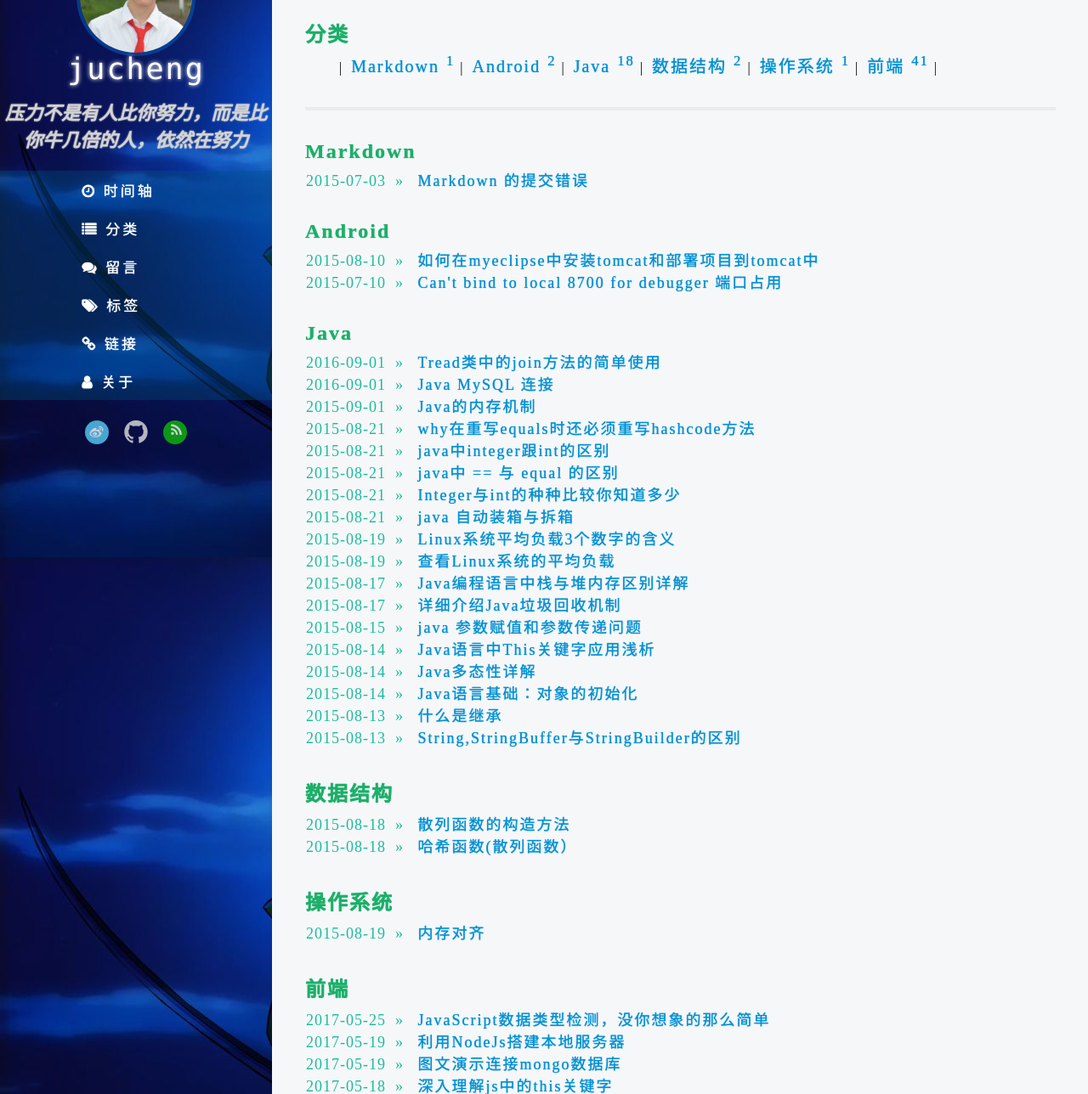
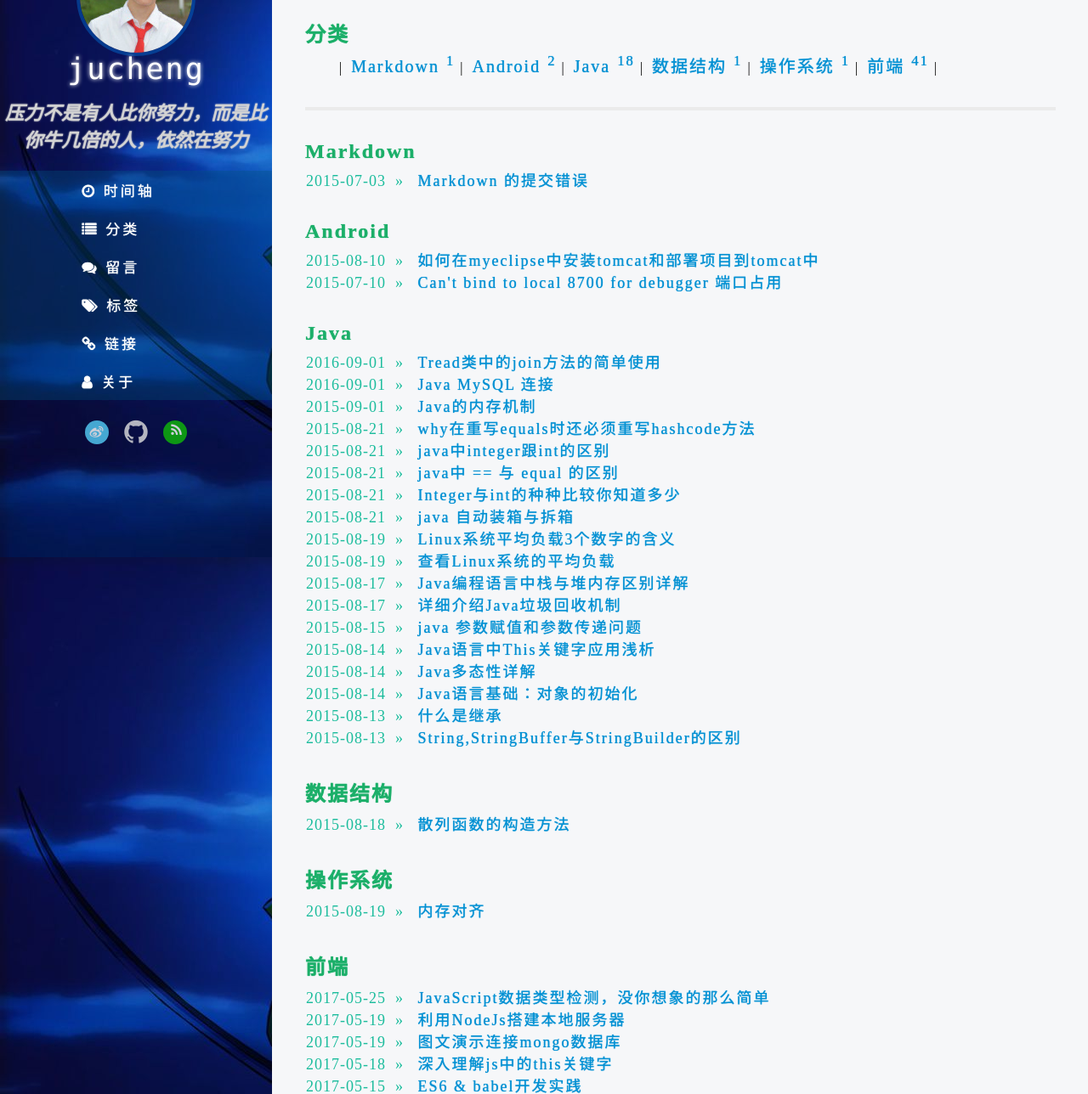
Before and after one commit to jucheng/jucheng.github.io, a Jekyll site: the page built from page/category.html, in a window 1280 px wide and 1400 px high, cut to the strip 112-1400 px from the top of the window. Shown: the whole strip at 85% size. Built offline with Jekyll 4.4.1, drawn with Linux system fonts in a browser that asks for light colours; nearby versions of some CDN libraries; some of the changed lines change nothing that is shown.

Commit message:
2015-8-17-datastructure-table
delete the artical

```diff
--- a/_posts/2015-8-17-datastructure-table.md
+++ b/_posts/2015-8-17-datastructure-table.md
@@ -1,122 +1,55 @@
 ---
 layout: post
-title: " 哈希函数(散列函数） "
+title: " 散列函数的构造方法 "
 date: 2015-8-18
 categories: 数据结构
 tags: [数据结构]
 ---
-哈希函数(散列函数)
+散列函数的构造方法
 
 <!-- more -->
 
-### 哈希表的概念及作用
 
+好的散列函数要求：
+（1）计算简单，至少散列函数的计算时间不应该超过其他查找技术与关键字比较的时间；
 
-哈希表中元素是由哈希函数确定的。将数据元素的关键字K作为自变量，通过一定的函数关系(称为哈希函数)，计算出的值，即为该元素的存储地址。表示为:
+（2）计算出的散列地址分布均匀，这样可以保证存储空间的有效利用，并减少为处理冲突而耗费的时间。
 
-Addr = H(key)
+### 1.直接定址法
 
-为此在建立一个哈希表之前需要解决两个主要问题:
+取关键字或关键字的某个线性函数值为散列地址。即H(key)=key或H(key) = a·key + b，其中a和b为常数（这种散列函数叫做自身函数）。
 
-**⑴构造一个合适的哈希函数**
+### 2.数字分析法
 
-均匀性 H(key)的值均匀分布在哈希表中;
+假设某公司的员工登记表以员工的手机号作为关键字。手机号一共11位。前3位是接入号，对应不同运营商的子品牌；中间4位表示归属地；最后4位是用户号。不同手机号前7位相同的可能性很大，所以可以选择后4位作为散列地址，或者对后4位反转（1234 -> 4321）、循环右移（1234 -> 4123）、循环左移等等之后作为散列地址。
 
-简单 以提高地址计算的速度
+数字分析法通常适合处理关键字位数比较大的情况，如果事先知道关键字的分布且关键字的若干位分布比较均匀，就可以考虑这个方法。
 
-**⑵冲突的处理**
+### 3.平方取中法
 
-冲突:在哈希表中，不同的关键字值对应到同一个存储位置的现象。即关键字K1≠K2，但H(K1)= H(K2)。均匀的哈希函数可以减少冲突，但不能避免冲突。发生冲突后，必须解决;也即必须寻找下一个可用地址。
+假设关键字是1234、平方之后是1522756、再抽取中间3位227，用作散列地址。平方取中法比较适合于不知道关键字的分布，而位数又不是很大的情况。
 
-### 解决冲突的方法:
+### 4.折叠法
 
-**⑴链接法(拉链法)**。将具有同一散列地址的记录存储在一条线性链表中。例，除留余数法中，设关键字为 (18,14,01,68,27,55,79)，除数为13。散列地址为 (5,1,1,3,1,3,1)，哈希散列表如图。
+将关键字从左到右分割成位数相等的几部分，最后一部分位数不够时可以短些，然后将这几部分叠加求和，并按散列表表长，取后几位作为散列地址。
 
-**⑵开放定址法**。如果h(k)已经被占用，按如下序列探查:(h(k)+p⑴)%TSize,(h(k)+p⑵)%TSize，…，(h(k)+p(i))%TSize，…
+比如关键字是9876543210，散列表表长是3位，将其分为四组，然后叠加求和：987 + 654 + 321 + 0 = 1962，取后3位962作为散列地址。
 
-其中，h(k)为哈希函数，TSize为哈希表长，p(i)为探查函数。在 h(k)+p(i-1))%TSize的基础上，若发现冲突，则使用增量 p(i) 进行新的探测，直至无冲突出现为止。其中，根据探查函数p(i)的不同，开放定址法又分为线性探查法(p(i) = i : 1,2,3，…)，二次探查法(p(i)=(-1)^(i-1)*((i+1)/2)^2，探查序列依次为:1, -1,4, -4, 9 …)，随机探查法(p(i): 随机数)，双散列函数法(双散列函数h(key) ，hp (key)若h(key)出现冲突，则再使用hp (key)求取散列地址。探查序列为:h(k),h(k)+ hp(k)，…，h(k)+ i*hp(k))。
+折叠法事先不需要知道关键字的分布，适合关键字位数较多的情况。
 
-**⑶桶定址法**。桶:一片足够大的存储空间。桶定址:为表中的每个地址关联一个桶。如果桶已经满了，可以使用开放定址法来处理。例如，插入A5,A2,A3,B5,A9,B2,B9,C2，采用线性探查法解决冲突。如图。
+### 5.除留余数法
 
-### 哈希表的构造方法
-**直接定址法**
+f(key) = key mod p (p≤m)，m为散列表长。这种方法不仅可以对关键字直接取模，也可在折叠、平方取中后再取模。根据经验，若散列表表长为m，通常p为小于或等于表长（最好接近m）的最小质数，可以更好的减小冲突。
 
-例如:有一个从1到100岁的人口数字统计表，其中，年龄作为关键字，哈希函数取关键字自身。
+此方法为最常用的构造散列函数方法。
 
-**数字分析法**
+### 6.随机数法
 
-有学生的生日数据如下:
+f(key) = random(key)，这里random是随机函数。当关键字的长度不等时，采用这个方法构造散列函数是比较合适的。
 
-年.月.日
-
-75.10.03
-
-75.11.23
-
-76.03.02
-
-76.07.12
-
-75.04.21
-
-76.02.15
-
-...
-
-经分析，第一位，第二位，第三位重复的可能性大，取这三位造成冲突的机会增加，所以尽量不取前三位，取后三位比较好。
-
-**平方取中法**
-
-取关键字平方后的中间几位为哈希地址。
-
-**折叠法**
-
-将关键字分割成位数相同的几部分(最后一部分的位数可以不同)，然后取这几部分的叠加和(舍去进位)作为哈希地址，这方法称为折叠法。
-
-例如:每一种西文图书都有一个国际标准图书编号，它是一个10位的十进制数字，若要以它作关键字建立一个哈希表，当馆藏书种类不到10,000时，可采用此法构造一个四位数的哈希函数。
-
-**除留余数法 **
-
-取关键字被某个不大于哈希表表长m的数p除后所得余数为哈希地址。
-
-H(key)=key MOD p (p<=m)
-
-**随机数法**
-
-选择一个随机函数，取关键字的随机函数值为它的哈希地址，即
-
-H(key)=random(key)，其中random为随机函数。通常用于关键字长度不等时采用此法。
-
-若已知哈希函数及冲突处理方法，哈希表的建立步骤如下:
-
-Step1. 取出一个数据元素的关键字key，计算其在哈希表中的存储地址D=H(key)。若存储地址为D的存储空间还没有被占用，则将该数据元素存入;否则发生冲突，执行Step2。
-
-Step2. 根据规定的冲突处理方法，计算关键字为key的数据元素之下一个存储地址。若该存储地址的存储空间没有被占用，则存入;否则继续执行Step2，直到找出一个存储空间没有被占用的存储地址为止。
-
-### 冲突
-
-无论哈希函数设计有多么精细，都会产生冲突现象，也就是2个关键字处理函数的结果映射在了同一位置上，因此，有一些方法可以避免冲突。
-
-**拉链法**
-
-拉出一个动态链表代替静态顺序存储结构，可以避免哈希函数的冲突，不过缺点就是链表的设计过于麻烦，增加了编程复杂度。此法可以完全避免哈希函数的冲突。
-
-**多哈希法**
-
-设计二种甚至多种哈希函数，可以避免冲突，但是冲突几率还是有的，函数设计的越好或越多都可以将几率降到最低(除非人品太差，否则几乎不可能冲突)。
-
-**开放地址法**
-
-开放地址法有一个公式:Hi=(H(key)+di) MOD m i=1,2,...,k(k<=m-1)
-
-其中，m为哈希表的表长。di 是产生冲突的时候的增量序列。如果di值可能为1,2,3,...m-1，称线性探测再散列。
-
-如果di取1，则每次冲突之后，向后移动1个位置.如果di取值可能为1,-1,4,-4,9,-9,16,-16,...k*k,-k*k(k<=m/2)
-
-称二次探测再散列。如果di取值可能为伪随机数列。称伪随机探测再散列。
-
-**建域法**
-
-假设哈希函数的值域为[0,m-1]，则设向量HashTable[0..m-1]为基本表，另外设立存储空间向量OverTable[0..v]用以存储发生冲突的记录。
-
-转自<http://baike.haosou.com/doc/5568316-5783477.html?from=186856&redirect=merge>
+实际应用中，应该视不同的情况采用不同的散列函数。如果关键字是英文字符、中文字符、各种各样的符号，都可以转换为某种数字来处理，比如其unicode编码。下面这些因素可以作为选取散列函数的参考：
+（1）计算散列地址所需的时间；
+（2）关键字长度；
+（3）散列表大小；
+（4）关键字的分布情况；
+（5）查找记录的频率。
--- a/_posts/2015-8-17-datastructure-table1.md
+++ /dev/null
@@ -1,55 +0,0 @@
----
-layout: post
-title: " 散列函数的构造方法 "
-date: 2015-8-18
-categories: 数据结构
-tags: [数据结构]
----
-散列函数的构造方法
-
-<!-- more -->
-
-
-好的散列函数要求：
-（1）计算简单，至少散列函数的计算时间不应该超过其他查找技术与关键字比较的时间；
-
-（2）计算出的散列地址分布均匀，这样可以保证存储空间的有效利用，并减少为处理冲突而耗费的时间。
-
-### 1.直接定址法
-
-取关键字或关键字的某个线性函数值为散列地址。即H(key)=key或H(key) = a·key + b，其中a和b为常数（这种散列函数叫做自身函数）。
-
-### 2.数字分析法
-
-假设某公司的员工登记表以员工的手机号作为关键字。手机号一共11位。前3位是接入号，对应不同运营商的子品牌；中间4位表示归属地；最后4位是用户号。不同手机号前7位相同的可能性很大，所以可以选择后4位作为散列地址，或者对后4位反转（1234 -> 4321）、循环右移（1234 -> 4123）、循环左移等等之后作为散列地址。
-
-数字分析法通常适合处理关键字位数比较大的情况，如果事先知道关键字的分布且关键字的若干位分布比较均匀，就可以考虑这个方法。
-
-### 3.平方取中法
-
-假设关键字是1234、平方之后是1522756、再抽取中间3位227，用作散列地址。平方取中法比较适合于不知道关键字的分布，而位数又不是很大的情况。
-
-### 4.折叠法
-
-将关键字从左到右分割成位数相等的几部分，最后一部分位数不够时可以短些，然后将这几部分叠加求和，并按散列表表长，取后几位作为散列地址。
-
-比如关键字是9876543210，散列表表长是3位，将其分为四组，然后叠加求和：987 + 654 + 321 + 0 = 1962，取后3位962作为散列地址。
-
-折叠法事先不需要知道关键字的分布，适合关键字位数较多的情况。
-
-### 5.除留余数法
-
-f(key) = key mod p (p≤m)，m为散列表长。这种方法不仅可以对关键字直接取模，也可在折叠、平方取中后再取模。根据经验，若散列表表长为m，通常p为小于或等于表长（最好接近m）的最小质数，可以更好的减小冲突。
-
-此方法为最常用的构造散列函数方法。
-
-### 6.随机数法
-
-f(key) = random(key)，这里random是随机函数。当关键字的长度不等时，采用这个方法构造散列函数是比较合适的。
-
-实际应用中，应该视不同的情况采用不同的散列函数。如果关键字是英文字符、中文字符、各种各样的符号，都可以转换为某种数字来处理，比如其unicode编码。下面这些因素可以作为选取散列函数的参考：
-（1）计算散列地址所需的时间；
-（2）关键字长度；
-（3）散列表大小；
-（4）关键字的分布情况；
-（5）查找记录的频率。
```
